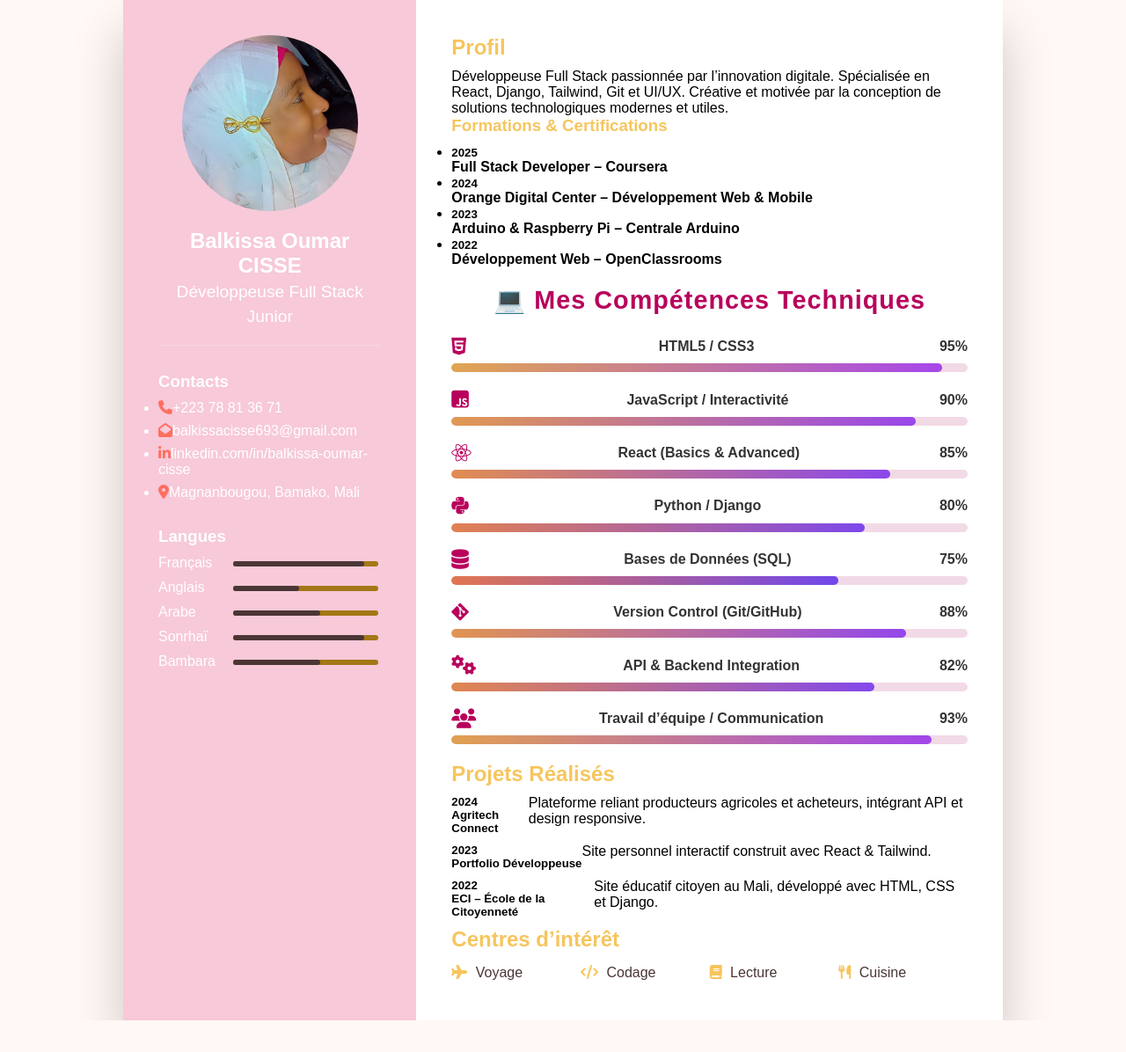
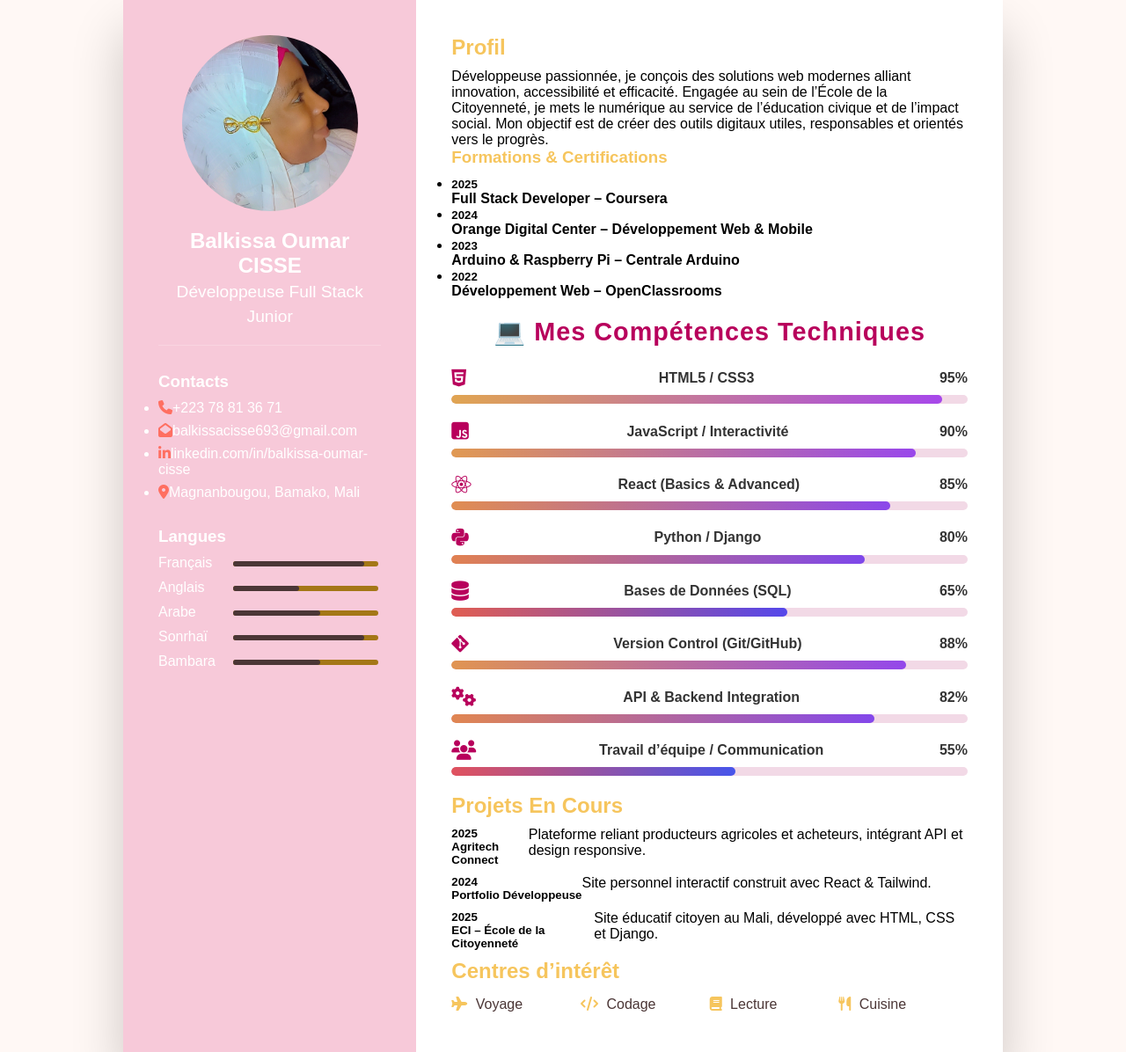
Before and after one commit to balkissaDev/Projet2, a plain HTML site: page index.html in a window 1280 px wide. Shown: the whole page at 88% size. Before the commit the page ends 1160 px from the top, so only its background shows below. Drawn offline with Linux system fonts and the light colour scheme.

Commit message:
Mise à jour du projet

```diff
--- a/index.html
+++ b/index.html
@@ -71,7 +71,7 @@
             <!-- PROFIL -->
             <div class="about">
                 <h2 class="title2">Profil</h2>
-                <p>Développeuse Full Stack passionnée par l’innovation digitale. Spécialisée en React, Django, Tailwind, Git et UI/UX. Créative et motivée par la conception de solutions technologiques modernes et utiles.</p>
+                <p> Développeuse passionnée, je conçois des solutions web modernes alliant innovation, accessibilité et efficacité. Engagée au sein de l’École de la Citoyenneté, je mets le numérique au service de l’éducation civique et de l’impact social. Mon objectif est de créer des outils digitaux utiles, responsables et orientés vers le progrès.</p>
             </div>
              <!-- FORMATIONS / CERTIFICATIONS -->
              <div class="about skill">
@@ -129,7 +129,7 @@
                   <div class="progress-bar"><div class="progress"></div></div>
                 </div>
 
-                <div class="skill" data-value="75">
+                <div class="skill" data-value="65">
                   <div class="skill-info">
                     <i class="fas fa-database"></i><span>Bases de Données (SQL)</span><span class="percent">0%</span>
                   </div>
@@ -148,7 +148,7 @@
                   </div>
                   <div class="progress-bar"><div class="progress"></div></div>
                 </div>
-                <div class="skill" data-value="93">
+                <div class="skill" data-value="55">
                   <div class="skill-info">
                     <i class="fas fa-users"></i><span>Travail d’équipe / Communication</span><span class="percent">0%</span>
                   </div>
@@ -166,17 +166,17 @@
 
             <!-- PROJETS -->
             <div class="about">
-                <h2 class="title2">Projets Réalisés</h2>
+                <h2 class="title2">Projets En Cours</h2>
                 <div class="box">
-                    <div class="year_company"><h5>2024</h5><h5>Agritech Connect</h5></div>
+                    <div class="year_company"><h5>2025</h5><h5>Agritech Connect</h5></div>
                     <div class="text"><p>Plateforme reliant producteurs agricoles et acheteurs, intégrant API et design responsive.</p></div>
                 </div>
                 <div class="box">
-                    <div class="year_company"><h5>2023</h5><h5>Portfolio Développeuse</h5></div>
+                    <div class="year_company"><h5>2024</h5><h5>Portfolio Développeuse</h5></div>
                     <div class="text"><p>Site personnel interactif construit avec React & Tailwind.</p></div>
                 </div>
                 <div class="box">
-                    <div class="year_company"><h5>2022</h5><h5>ECI – École de la Citoyenneté</h5></div>
+                    <div class="year_company"><h5>2025</h5><h5>ECI – École de la Citoyenneté</h5></div>
                     <div class="text"><p>Site éducatif citoyen au Mali, développé avec HTML, CSS et Django.</p></div>
                 </div>
             </div>
```
